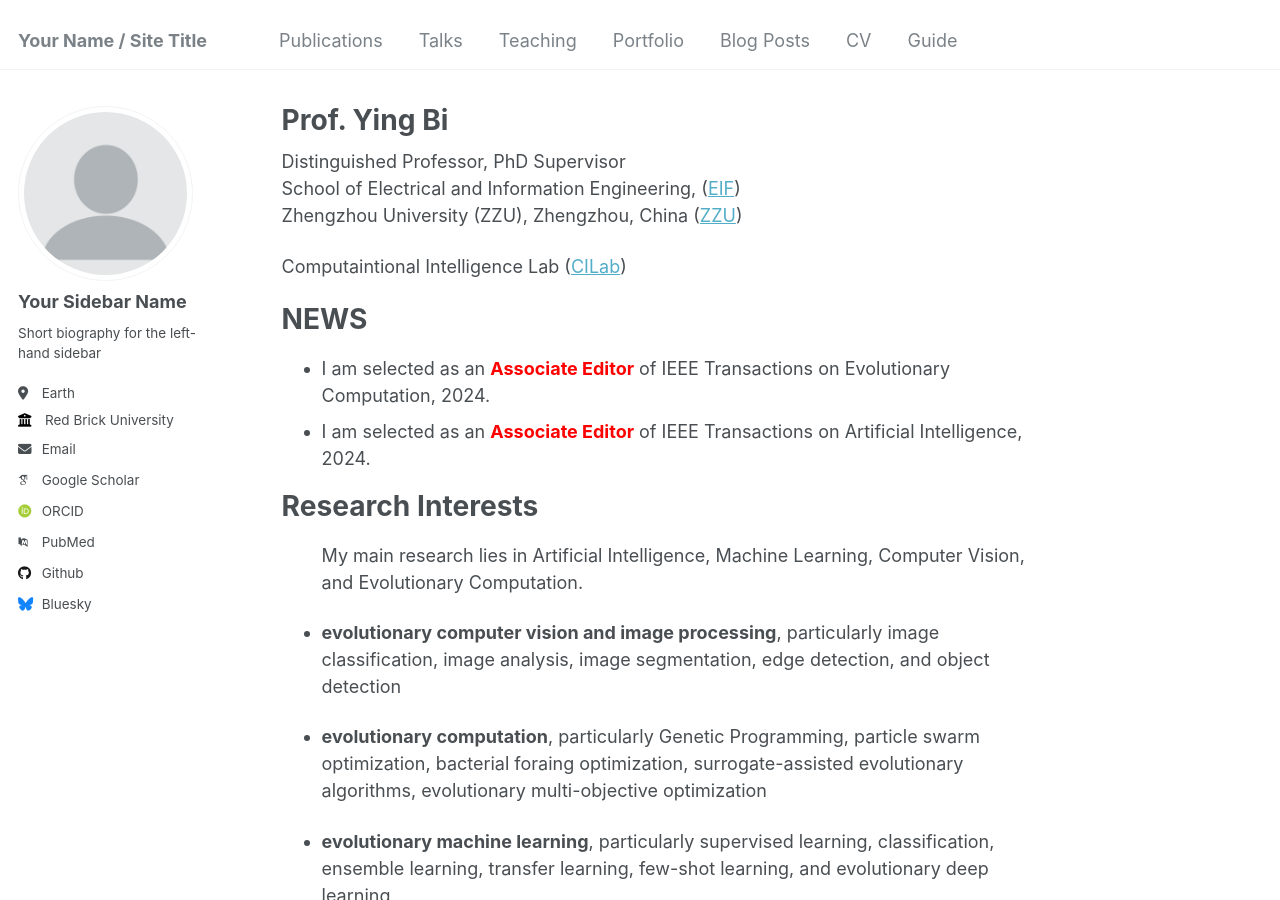
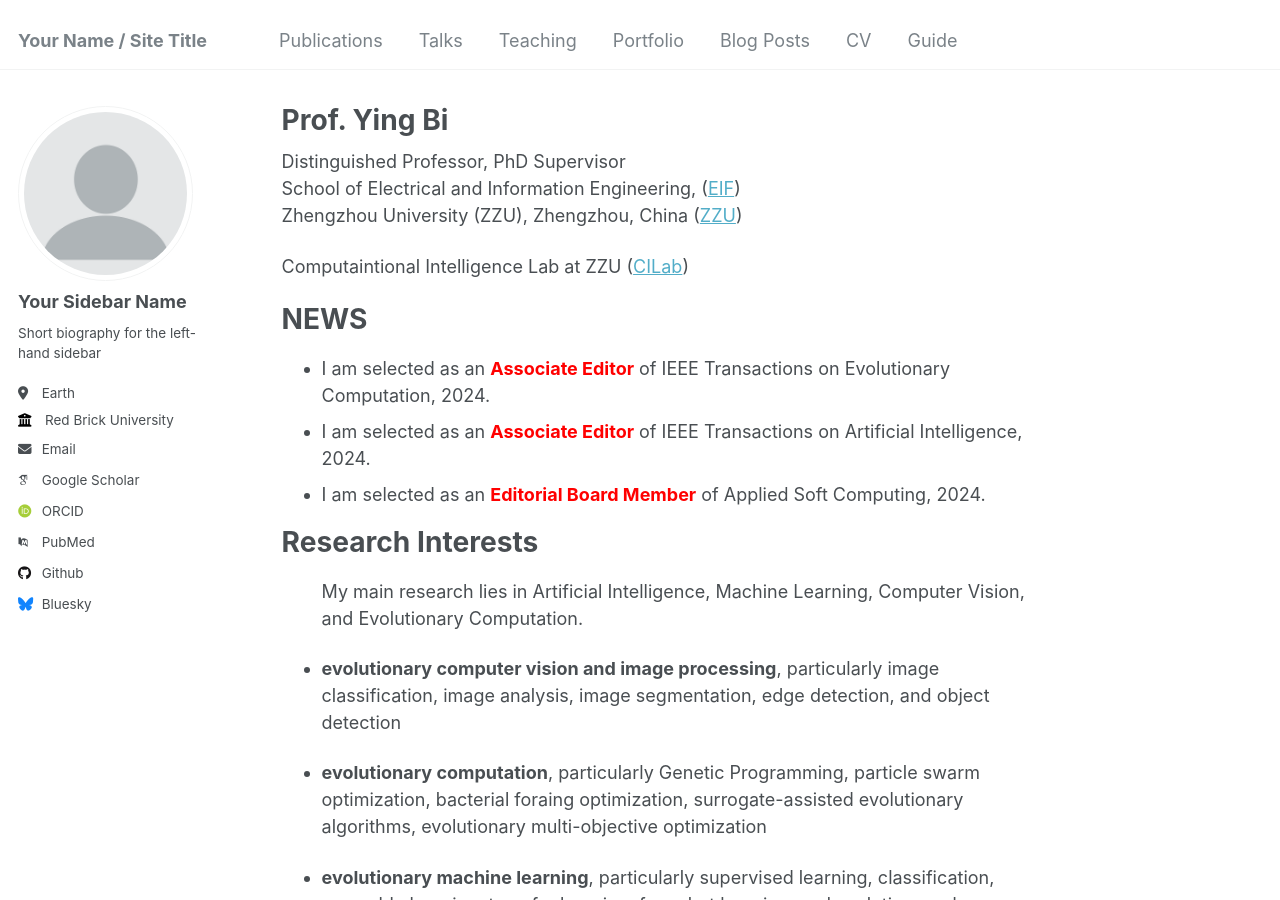
Before and after one commit to YingBi92/Ying-Bi, a Jekyll site: the page built from _pages/about.md, in a window 1280 px wide and 900 px high. Built offline with Jekyll 4.4.1, drawn with Linux system fonts in a browser that asks for light colours; some web fonts are replaced.

Commit message:
Update about.md

```diff
--- a/_pages/about.md
+++ b/_pages/about.md
@@ -12,7 +12,7 @@ Distinguished Professor, PhD Supervisor \\
 School of Electrical and Information Engineering, ([EIF]([http://www5.zzu.edu.cn/eie/])) \\
 Zhengzhou University (ZZU), Zhengzhou, China ([ZZU](https://www.zzu.edu.cn/index.htm))
 
-Computaintional Intelligence Lab  ([CILab](http://www5.zzu.edu.cn/cilab/))
+Computaintional Intelligence Lab at ZZU ([CILab](http://www5.zzu.edu.cn/cilab/))
 
 
 NEWS
@@ -21,6 +21,7 @@ NEWS
 <ul>
 <li>I am selected as an <span style="color: #FF0000"><b>Associate Editor</b></span> of IEEE Transactions on Evolutionary Computation, 2024.</li>
 <li>I am selected as an <span style="color: #FF0000"><b>Associate Editor</b></span> of IEEE Transactions on Artificial Intelligence, 2024. </li>
+<li>I am selected as an <span style="color: #FF0000"><b>Editorial Board Member</b></span> of Applied Soft Computing, 2024. </li>
 
 </ul>
 
```
